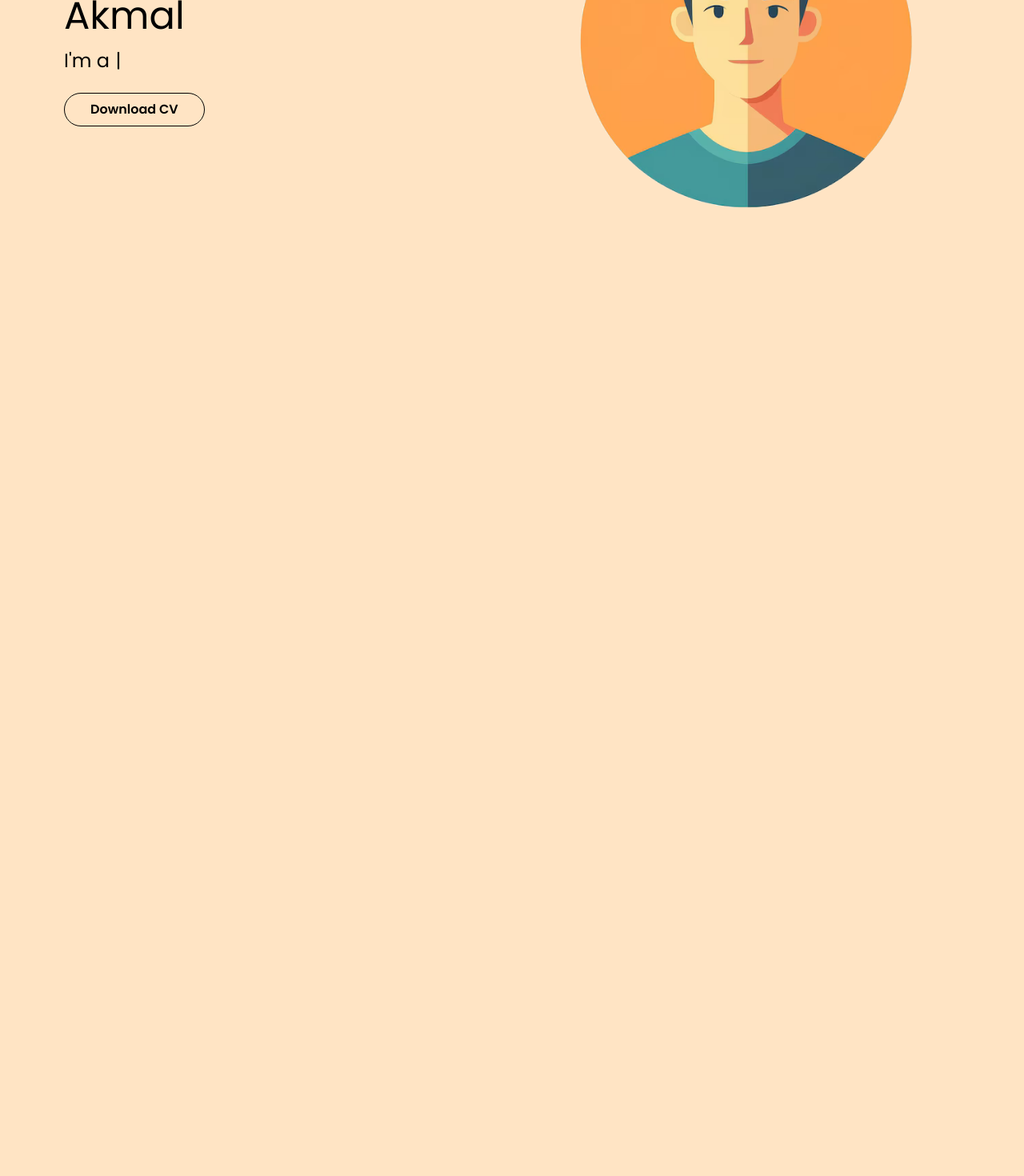
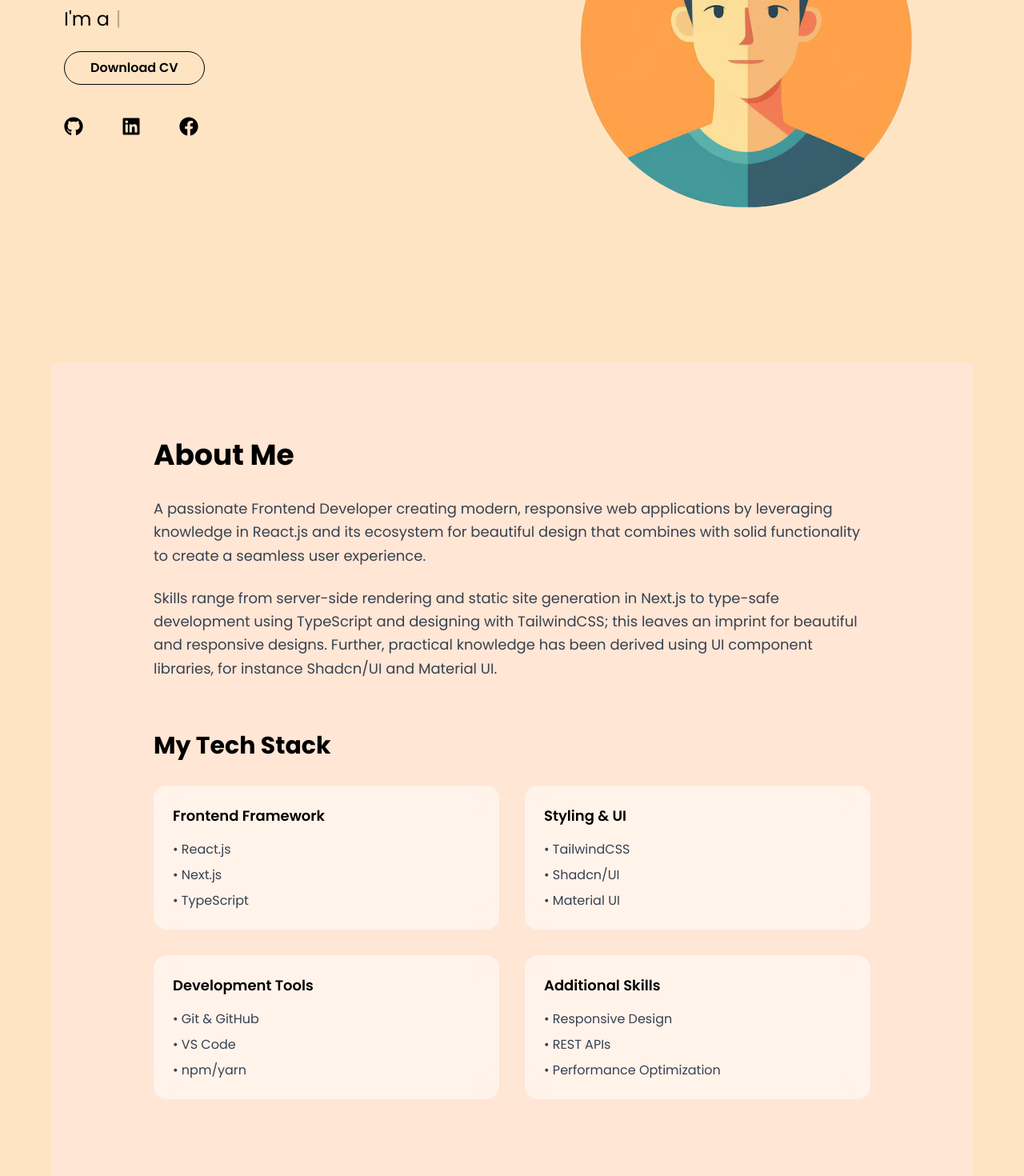
Before and after one commit to ItzAkmal97/web-developer-portfolio-main, a React (Vite) app: page / in a window 1280 px wide. Shown: the part 421-1891 px from the top of the page at 80% size. Before the commit the page ends 874 px from the top, so only its background shows below. Built offline with nearby package versions, Linux system fonts and the light colour scheme.

Commit message:
Added About and Contact

```diff
--- a/package.json
+++ b/package.json
@@ -13,6 +13,8 @@
     "lucide-react": "^0.454.0",
     "react": "^18.3.1",
     "react-dom": "^18.3.1",
+    "react-icons": "^5.3.0",
+    "react-scroll": "^1.9.0",
     "type.js": "^0.0.1",
     "typewriter-effect": "^2.21.0"
   },
--- /dev/null
+++ b/src/About.tsx
@@ -0,0 +1,69 @@
+const About = () => {
+    return (
+      <section className="container mx-auto px-4 py-16 md:py-24 bg-[#ffe6d5]">
+        {/* About Me Section */}
+        <div className="max-w-4xl mx-auto">
+          <h2 className="text-2xl md:text-3xl lg:text-4xl font-bold mb-8">About Me</h2>
+
+          <div className="space-y-6 text-gray-700">
+            <p className="text-lg leading-relaxed">
+            A passionate Frontend Developer creating modern, responsive web applications by leveraging knowledge in React.js and its ecosystem for beautiful design that combines with solid functionality to create a seamless user experience.
+            </p>
+
+            <p className="text-lg leading-relaxed">
+            Skills range from server-side rendering and static site generation in Next.js to type-safe development using TypeScript and designing with TailwindCSS; this leaves an imprint for beautiful and responsive designs. Further, practical knowledge has been derived using UI component libraries, for instance Shadcn/UI and Material UI.
+            </p>
+          </div>
+
+          {/* Experience Section */}
+          <div className="mt-16">
+            <h3 className="text-xl md:text-2xl lg:text-3xl font-bold mb-8">My Tech Stack</h3>
+
+            <div className="grid grid-cols-1 md:grid-cols-2 gap-8">
+              {/* Frontend Framework */}
+              <div className="p-6 rounded-2xl bg-white/50 backdrop-blur-lg hover:shadow-xl transition duration-300">
+                <h4 className="text-lg font-semibold mb-4">Frontend Framework</h4>
+                <ul className="space-y-2 text-gray-700">
+                  <li>• React.js</li>
+                  <li>• Next.js</li>
+                  <li>• TypeScript</li>
+                </ul>
+              </div>
+
+              {/* Styling & UI */}
+              <div className="p-6 rounded-2xl bg-white/50 backdrop-blur-lg hover:shadow-xl transition duration-300">
+                <h4 className="text-lg font-semibold mb-4">Styling & UI</h4>
+                <ul className="space-y-2 text-gray-700">
+                  <li>• TailwindCSS</li>
+                  <li>• Shadcn/UI</li>
+                  <li>• Material UI</li>
+                </ul>
+              </div>
+
+              {/* Development Tools */}
+              <div className="p-6 rounded-2xl bg-white/50 backdrop-blur-lg hover:shadow-xl transition duration-300">
+                <h4 className="text-lg font-semibold mb-4">Development Tools</h4>
+                <ul className="space-y-2 text-gray-700">
+                  <li>• Git & GitHub</li>
+                  <li>• VS Code</li>
+                  <li>• npm/yarn</li>
+                </ul>
+              </div>
+
+              {/* Additional Skills */}
+              <div className="p-6 rounded-2xl bg-white/50 backdrop-blur-lg hover:shadow-xl transition duration-300">
+                <h4 className="text-lg font-semibold mb-4">Additional Skills</h4>
+                <ul className="space-y-2 text-gray-700">
+                  <li>• Responsive Design</li>
+                  <li>• REST APIs</li>
+                  <li>• Performance Optimization</li>
+                </ul>
+              </div>
+            </div>
+          </div>
+        </div>
+      </section>
+    );
+  };
+
+  export default About;
--- a/src/App.tsx
+++ b/src/App.tsx
@@ -1,3 +1,4 @@
+import About from "./About"
 import Header from "./Header"
 import Hero from "./Hero"
 function App() {
@@ -6,6 +7,7 @@ function App() {
        <main className="max-w-7xl xl:max-w-6xl lg:max-w-5xl md:max-w-3xl h-screen mx-auto">
           <Header />
           <Hero />
+          <About />
        </main>
        </>
   )
--- /dev/null
+++ b/src/Contact.tsx
@@ -0,0 +1,8 @@
+
+const Contact = () => {
+  return (
+    <div>Contact</div>
+  )
+}
+
+export default Contact
--- a/src/Header.tsx
+++ b/src/Header.tsx
@@ -1,7 +1,7 @@
 import { useState, useEffect } from 'react';
 
-const Header = () => {
-  const [isMenuOpen, setIsMenuOpen] = useState(false);
+const Header = (): JSX.Element => {
+  const [isMenuOpen, setIsMenuOpen] = useState<boolean>(false);
 
   useEffect(() => {
     const handleResize = () => {
@@ -18,7 +18,7 @@ const Header = () => {
   }, [isMenuOpen]);
 
   return (
-    <header className="bg-bisque-100 rounded-br-lg rounded-bl-lg">
+    <header className="rounded-br-lg rounded-bl-lg">
       <nav className="relative">
         <div className="flex justify-between items-center p-4">
           <h1 className="text-xl font-bold items-center">Muhammad Akmal</h1>
@@ -26,7 +26,7 @@ const Header = () => {
           {/* Hamburger and close button */}
           <button
             className="cursor-pointer md:hidden z-50"
-            onClick={() => setIsMenuOpen(!isMenuOpen)}
+            onClick={() => setIsMenuOpen((prevIsMenuOpen) => !prevIsMenuOpen)}
           >
             {/* Hamburger icon */}
             <svg
@@ -36,10 +36,7 @@ const Header = () => {
               stroke="currentColor"
               strokeWidth="2"
             >
-              <path
-                strokeLinecap="round"
-                d="M4 6h16M4 12h16M4 18h16"
-              />
+              <path strokeLinecap="round" d="M4 6h16M4 12h16M4 18h16" />
             </svg>
             {/* Close (X) icon */}
             <svg
@@ -49,10 +46,7 @@ const Header = () => {
               stroke="currentColor"
               strokeWidth="2"
             >
-              <path
-                strokeLinecap="round"
-                d="M6 6l12 12M6 18L18 6"
-              />
+              <path strokeLinecap="round" d="M6 6l12 12M6 18L18 6" />
             </svg>
           </button>
 
@@ -64,20 +58,20 @@ const Header = () => {
           </ul>
 
           {/* Desktop CTA button */}
-          <button className="hidden md:block bg-bisque-900 rounded-full px-4 py-2 border border-black hover:bg-orange-200 font-semibold hover:transition duration-300 transition-ease ">
+          <button className="hidden md:block bg-bisque-900 rounded-full px-4 py-2 border border-black hover:bg-orange-200 font-semibold hover:transition duration-300 transition-ease">
             Hire Me
           </button>
         </div>
 
         {/* Mobile navigation menu */}
         <div
-          className={`absolute top-full left-0 transform transition-transform duration-300 md:hidden w-full bg-bisque-100 border-t border-black ${
+          className={`absolute top-full left-0 transform transition-transform duration-300 md:hidden w-full bg-orange-100 border-t border-black ${
             isMenuOpen
               ? 'translate-x-0'
               : '-translate-x-full'
           }`}
         >
-          <ul className="flex flex-col w-full items-center py-4 space-y-4">
+          <ul className="flex flex-col w-full items-center py-4 space-y-4 cursor-pointer">
             <li>Home</li>
             <li>About</li>
             <li>Contact</li>
--- a/src/Hero.tsx
+++ b/src/Hero.tsx
@@ -1,10 +1,12 @@
 import CV from './assets/CV_MuhammadAkmal_Reactjs (1).pdf'
 import avatar from './assets/file.png'
 import Typewriter from 'typewriter-effect';
+import { FaGithub, FaLinkedin, FaFacebook } from 'react-icons/fa';
+
 const Hero = () => {
   return (
     <section className="container mx-auto px-4">
-      <div className="min-h-screen flex flex-col-reverse md:flex-row items-center justify-center md:justify-between gap-8 md:gap-16">
+      <div className="min-h-screen flex flex-col-reverse md:flex-row items-center justify-center md:justify-between gap-20 md:gap-16">
         {/* Text Content */}
         <div className="flex flex-col items-center md:items-start gap-4 text-center md:text-left">
           <h2 className="text-lg sm:text-xl md:text-2xl lg:text-3xl xl:text-5xl">Hi, I'm Muhammad Akmal</h2>
@@ -23,8 +25,7 @@ const Hero = () => {
                 deleteSpeed: 50,
               }}
             />
-</h3>
-
+          </h3>
 
           <a
             href={CV}
@@ -33,11 +34,38 @@ const Hero = () => {
           >
             Download CV
           </a>
+
+          {/* Social Media Icons */}
+          <div className="flex gap-12 mt-6 mb-10">
+            <a
+              href="https://github.com/ItzAkmal97"
+              className="text-2xl hover:text-gray-600 transition-colors duration-300"
+              target="_blank"
+              rel="noopener noreferrer"
+            >
+              <FaGithub/>
+            </a>
+            <a
+              href="https://www.linkedin.com/in/muhammad-akmal-783745219/"
+              className="text-2xl hover:text-gray-600 transition-colors duration-300"
+              target="_blank"
+              rel="noopener noreferrer"
+            >
+              <FaLinkedin />
+            </a>
+            <a
+              href="https://www.facebook.com/profile.php?id=100006248289501"
+              className="text-2xl hover:text-gray-600 transition-colors duration-300"
+              target="_blank"
+              rel="noopener noreferrer"
+            >
+              <FaFacebook />
+            </a>
+          </div>
         </div>
 
-
         <div className="mb-8 md:mb-0">
-      <img src={avatar} alt='avatar' className='object-contain max-w-full max-h-full'/>
+          <img src={avatar} alt='avatar' className='object-contain'/>
         </div>
       </div>
     </section>
```
Also changed, not shown: 1 other file (tests, documents, lock files or other folders).
